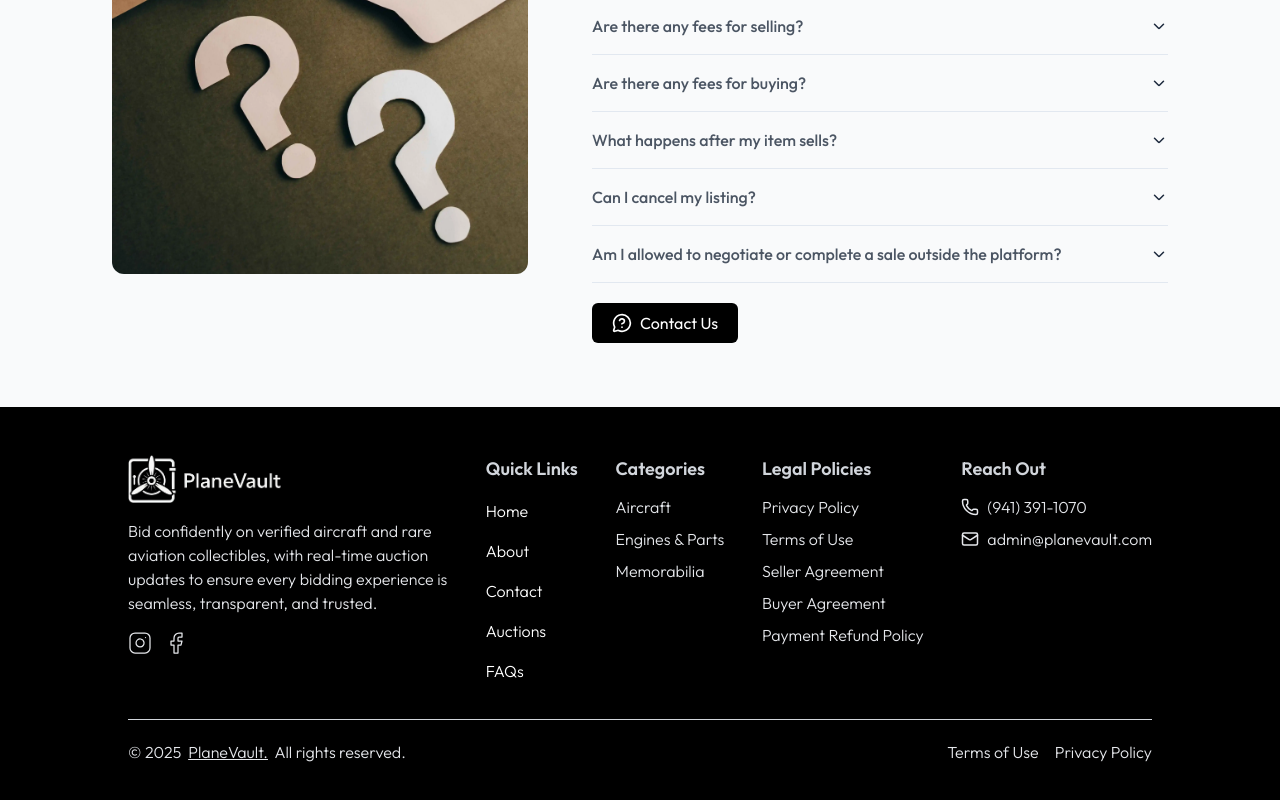
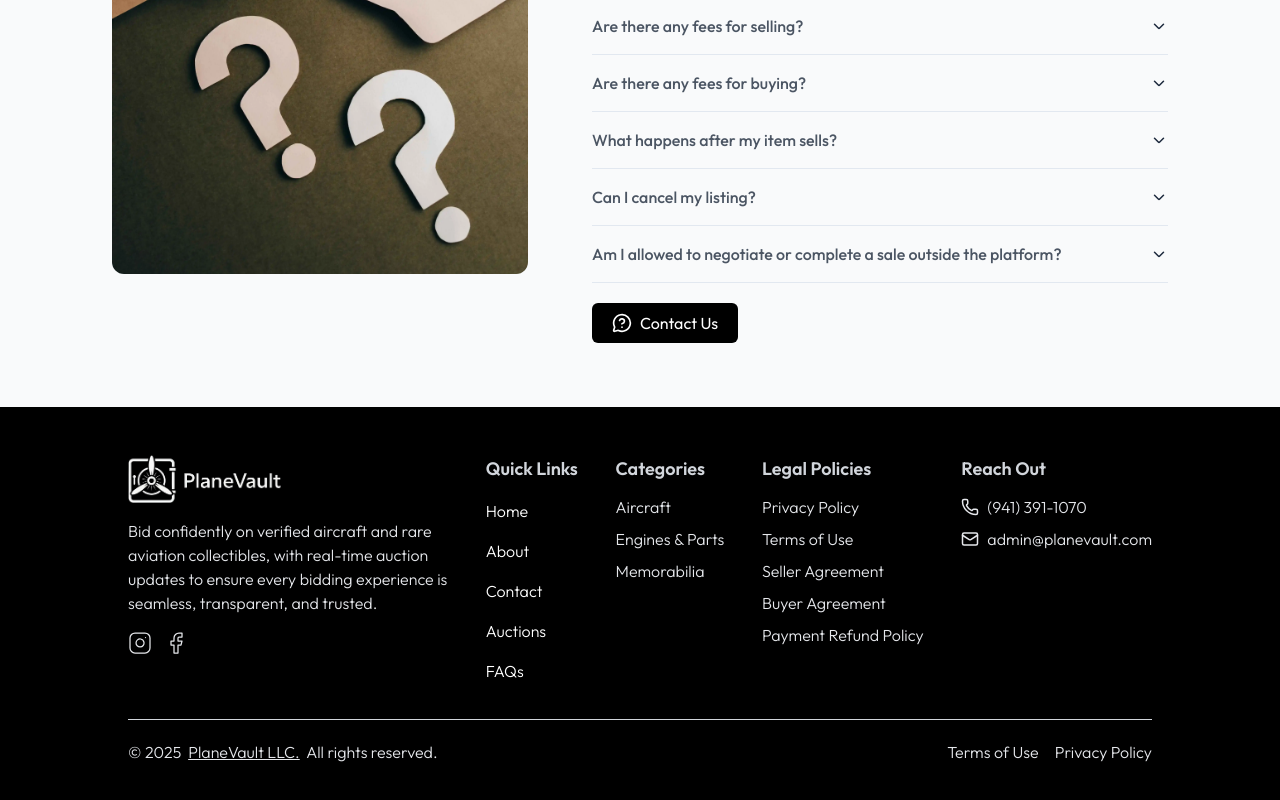
Before and after one commit to iamparvejkhan03/planevault, a React (Vite) app in the folder frontend/: page /faqs in a window 1280 px wide. Shown: the part 605-1405 px from the top of the page. Built offline with nearby package versions, Linux system fonts and the light colour scheme; no server answers.

Commit message:
added llc oct 14

```diff
--- a/frontend/src/components/Footer.jsx
+++ b/frontend/src/components/Footer.jsx
@@ -151,7 +151,7 @@ function Footer() {
                     <p>
                         <span>© {new Date().getFullYear()} &nbsp;</span>
                         <Link to="/" className="underline">
-                            PlaneVault.
+                            PlaneVault LLC.
                         </Link>
                         &nbsp; All rights reserved. &nbsp;
                     </p>
```
